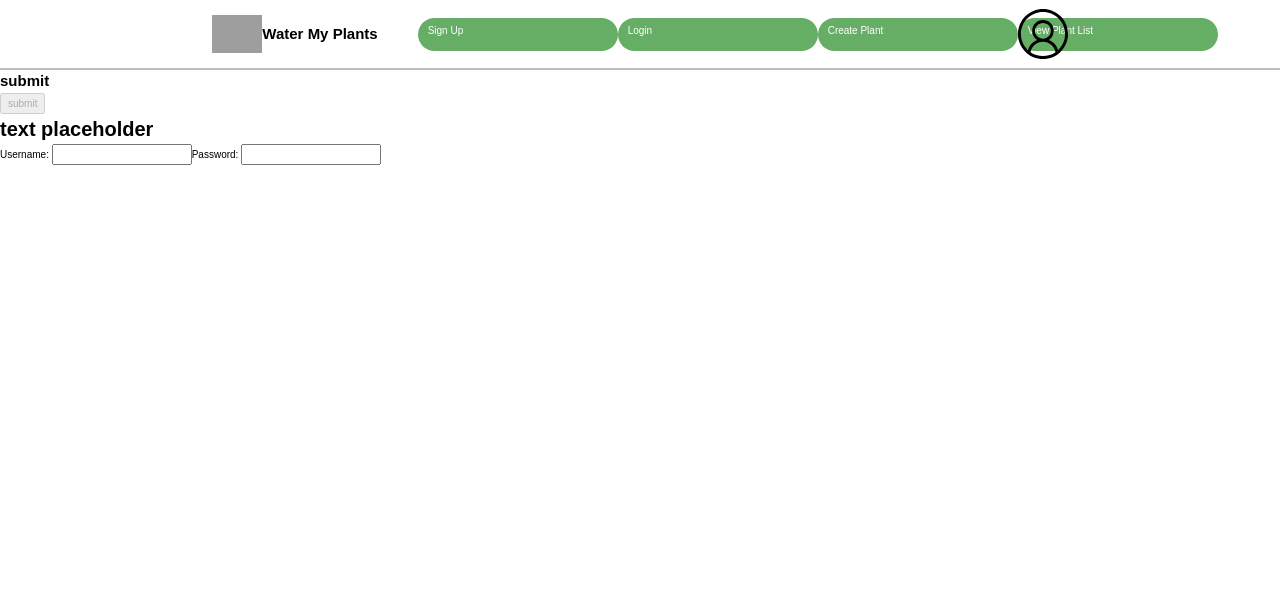
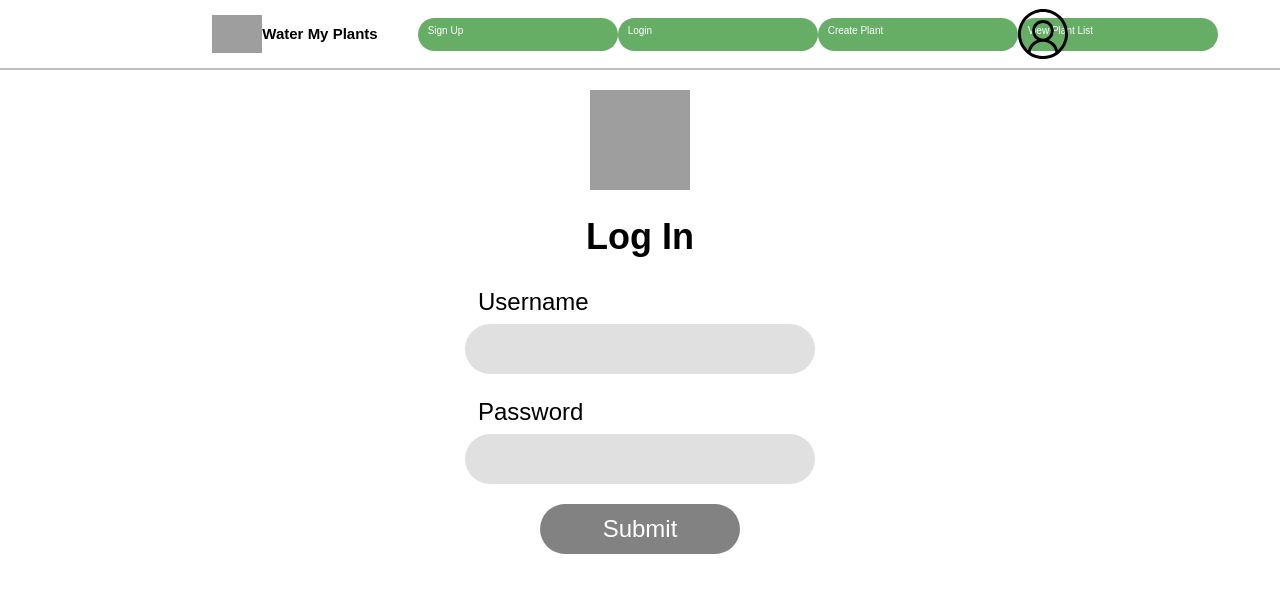
Before and after one commit to water-myplants-TT-42/front-end, a React (Create React App) app: page /login in a window 1280 px wide. Shown: the top 592 px of the page. Built offline with nearby package versions, Linux system fonts and the light colour scheme; grey boxes are pictures that could not be loaded; a web font is replaced by a local one.

Commit message:
replaced LoginForm elements with corresponding components, fixed bugs in Input styling

```diff
--- a/src/components/LoginForm.js
+++ b/src/components/LoginForm.js
@@ -1,6 +1,12 @@
 import React, { useEffect, useState } from 'react'
 import * as yup from 'yup'
 import { useHistory } from 'react-router-dom';
+import styled from 'styled-components'
+
+import logo from '../icons/plant-color.svg'
+import TextInput from './styled/Input'
+import Button from './styled/Button'
+import { Theme } from './styled/theme'
 
 const INITIAL_FORM_VALUES = {
     username: '',
@@ -14,9 +20,34 @@ const INITIAL_FORM_ERRORS = {
 
 // Form schema
 const schema = yup.object().shape({
-    username: yup.string().required(),
-    password: yup.string().required()
+    username: yup.string().required('required'),
+    password: yup.string().required('required')
 })
+
+const LoginFormWrapper = styled.div`
+    display: flex;
+    flex-direction: column;
+    justify-content: space-around;
+    align-items: center;
+
+    #logo {
+        width: ${Theme.smallLogoSize};
+        height: ${Theme.smallLogoSize};
+        margin: ${Theme.space} auto;
+    }
+
+    h1 {
+        font-size: ${Theme.h1FontSize};
+        margin-bottom: ${Theme.space};
+    }
+
+    form {
+        display: flex;
+        flex-direction: column;
+        justify-content: space-around;
+        align-items: center;
+    }
+`
 
 export default function LoginForm(props) {
     const { submit, setUserID } = props
@@ -64,34 +95,37 @@ export default function LoginForm(props) {
     })
 
     return (
+        <LoginFormWrapper>
+            <img src={logo} id='logo'/>
+            <h1>Log In</h1>
             <form className='form container' onSubmit={onSubmit}>
-		<div className='form-group submit'>
-			<h2>submit</h2>
-			<div className='errors'>
-				<div>{errors.username}</div>
-				<div>{errors.password}</div>
-			</div>
-			<button disabled={disabled}>submit</button>
-		</div>
-		<div className='form-group inputs'>
-			<h1>text placeholder</h1>
-			<label>Username:&nbsp;
-				<input
+
+                <TextInput
+                    onChange={onChange}
                     value={values.username}
-				onChange={onChange}
                     name='username'
                     type='text'
+                    error={errors.username}
+                    labelText='Username'
                 />
-			</label>
-			<label>Password:&nbsp;
-				<input
+                <TextInput
+                    onChange={onChange}
                     value={values.password}
-				onChange={onChange}
                     name='password'
                     type='password'
+                    error={errors.password}
+                    labelText='Password'
                 />
-			</label>
-		</div>
+
+                <Button
+                    // onClick=
+                    children='Submit'
+                    variant={disabled ? 'disabled' : 'success'}
+                    size='normal'
+                />
+                {/* <button disabled={disabled}>submit</button> */}
+
             </form>
+        </LoginFormWrapper>
     )
 }
--- a/src/components/styled/Input.js
+++ b/src/components/styled/Input.js
@@ -6,6 +6,7 @@ import { Theme } from './theme'
 
 const InputWrapper = styled.div`
     width: ${Theme.inputWidth};
+    margin-bottom: ${Theme.space};
 
     input {
         border-radius: ${props => {
@@ -24,9 +25,8 @@ const InputWrapper = styled.div`
         font-size: ${Theme.fontSize};
         width: ${Theme.inputWidth};
         height: ${Theme.inputHeight};
-        padding: auto 1.6rem;
+        padding: ${Theme.inputFieldPadding};
         outline: none;
-        margin-bottom: ${Theme.space}
 
         &:focus {
             border: ${(props) => (
--- a/src/components/styled/InputLabel.js
+++ b/src/components/styled/InputLabel.js
@@ -11,12 +11,12 @@ const InputLabelWrapper = styled.div`
 
     label {
         padding-left: ${Theme.inputLabelPadding};
-        fontSize: ${Theme.fontSize}
+        font-size: ${Theme.fontSize}
     }
     p {
         padding-right: ${Theme.inputLabelPadding};
         color: ${Theme.errorRed};
-        fontSize: ${Theme.errorFontSize};
+        font-size: ${Theme.errorFontSize};
     }
 `
 
--- a/src/components/styled/theme.js
+++ b/src/components/styled/theme.js
@@ -64,7 +64,7 @@ export const Theme = {
     navBarSpace: `1rem`,            // Space between nav items
     inputLabelPadding: `1.3rem`,    // Space between input labels and input left/right edges
     inputLabelMargin: `0.4rem`,     // Space between input labels and top of input field
-
+    inputFieldPadding: `1px 1.6rem`,// Space inside input field
 
     // Nav Item Standards
     navBarHeight: `7rem`,
```
Lines whose indentation alone changed are shown as unchanged.
